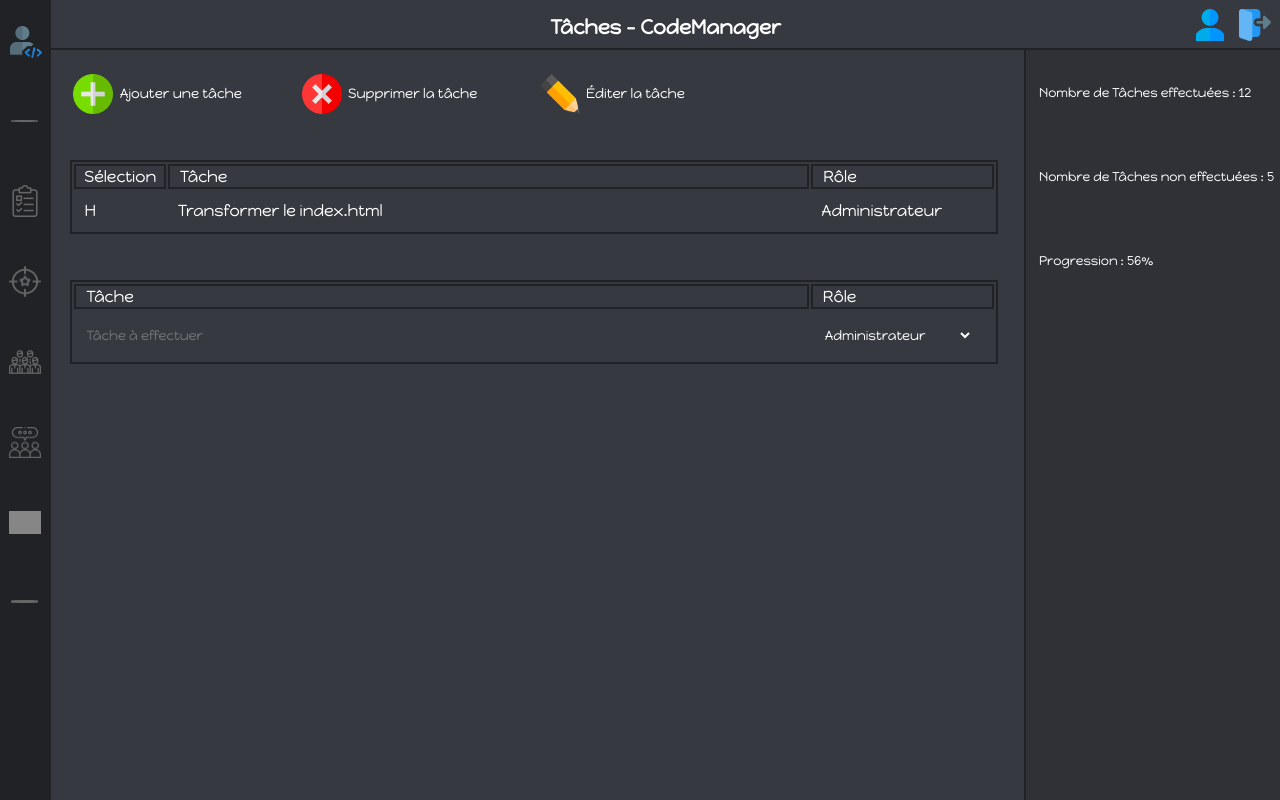
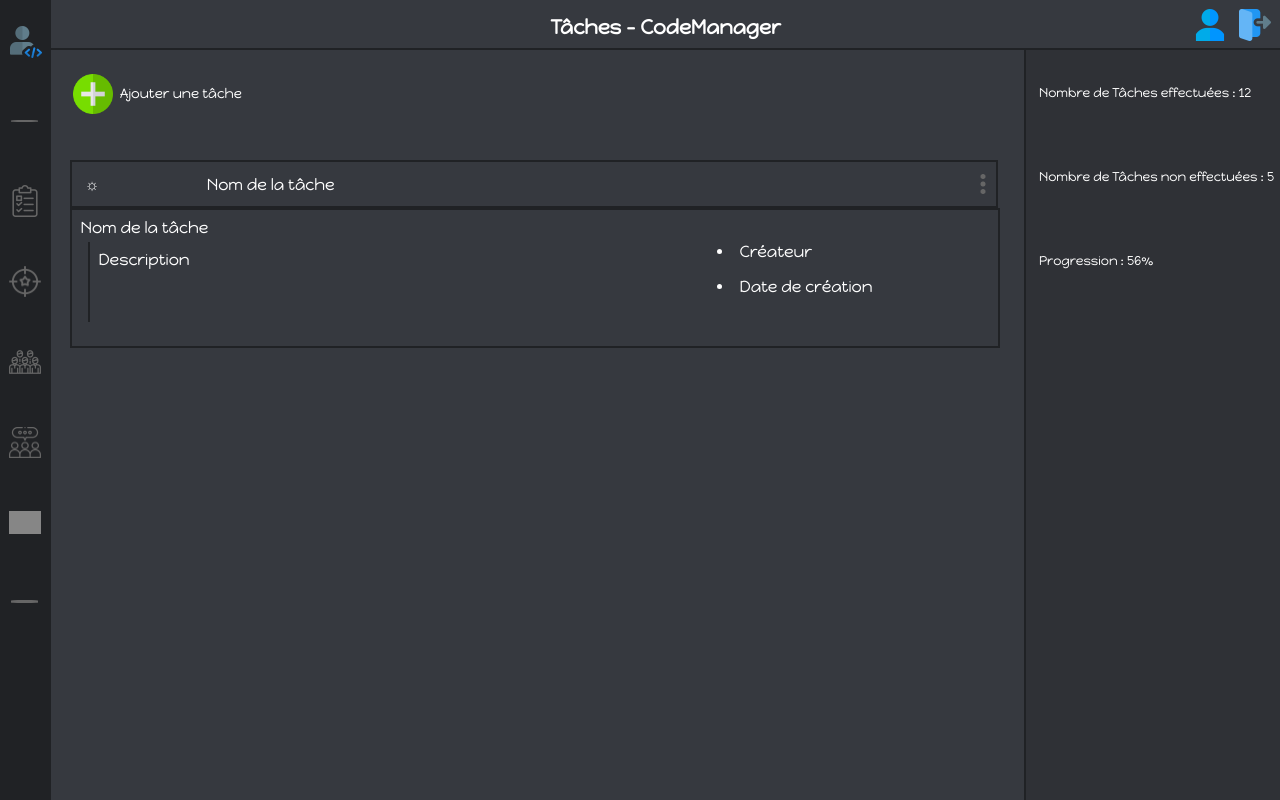
Before and after one commit to MartDel/CodeManager, a PHP site: page /design/task.html in a window 1280 px wide. Run offline with PHP 8.4, Linux system fonts and the light colour scheme; grey boxes are pictures that could not be loaded.

Commit message:
commenecement changer tache format

```diff
--- a/design/task.css
+++ b/design/task.css
@@ -156,7 +156,7 @@ a{
     position:fixed;
     background-color: rgb(54, 57, 63);
     height:10vh;
-    width:52vw;
+    width:15vw;
 }
 .edit_tasks_line{
     height:10vh;
@@ -371,10 +371,44 @@ select, input{
     transition-duration: 0.3s, 0.4s;
     transition-delay: 0ms, 200ms;
     transform-origin: bottom;
-    border-bottom:red 1px solid;
+    border-bottom:rgb(255, 0, 0) 1px solid;
 
 
 }
 #more_div li{
     padding:1vw 2vw 1vw 2vw;
 }
+#expand_menu{
+    height:2.5vh;
+    float:right;
+    filter: invert(40%);
+
+}
+#expand_div_task{
+    padding:1vh 1vh 1vh 1vh;
+    width:71.10vw;
+    height:15vh;
+    position:absolute;
+    border:rgb(32, 34, 37) 2px solid;
+    margin-left:5.5vw;
+    margin-top:calc(26vh - 0px);
+    color:rgb(255, 255, 255);
+    font-family:happy_monkeyregular;
+}
+#desc_tache_div{
+    float:left;
+    width:60%;
+    margin-left:1vh;
+    height:8vh;
+    border-left:rgb(32, 34, 37) 2px solid;
+    position:absolute;
+    padding:1vh 1vh 1vh 1vh
+
+}
+#nom_tache{
+    height:20%;
+}
+#expand_div_task li{
+    margin-left:70%;
+    padding-bottom:2vh
+}
--- a/design/task.html
+++ b/design/task.html
@@ -293,19 +293,20 @@
             document.getElementById("edit").style.borderBottomColor = "rgb(54, 57, 63)";
         }
         var tour = 1;
+
         function burger_hover() {
-            if (tour==1){
+            if (tour == 1) {
                 document.getElementById("img_menu").style.transform = "rotate(90deg)";
                 document.getElementById("more_div").style.transform = "scaleY(1)";
                 document.getElementById("more_div").style.fontSize = "1.7vh";
                 document.getElementById("more_div").style.transitionDelay = "0ms, 200ms";
-                window["tour"]=0;
-            }else{
+                window["tour"] = 0;
+            } else {
                 document.getElementById("img_menu").style.transform = "rotate(0deg)";
                 document.getElementById("more_div").style.transform = "scaleY(0)";
                 document.getElementById("more_div").style.fontSize = "0vh";
                 document.getElementById("more_div").style.transitionDelay = "200ms, 0ms";
-                window["tour"]=1;
+                window["tour"] = 1;
             }
         }
     </script>
@@ -340,49 +341,49 @@
                     <img class="img_edit_tasks" id="add_photo" src="img/web_essentials/png/066-add.png">
                     <p class="text_edit_tasks">Ajouter une tâche</p>
                 </td>
-                <td class="edit_tasks_col" id="delete" onmouseover="demitour2()" onmouseleave="demitour2leave()">
+                <!--<td class="edit_tasks_col" id="delete" onmouseover="demitour2()" onmouseleave="demitour2leave()">
                     <img class="img_edit_tasks" id="delete_photo" src="img/web_essentials/png/059-cancel.png">
                     <p class="text_edit_tasks">Supprimer la tâche</p>
                 </td>
                 <td class="edit_tasks_col" id="edit" onmouseover="demitour3()" onmouseleave="demitour3leave()">
                     <img class="img_edit_tasks" id="edit_photo" src="img/web_essentials/png/047-pencil.png">
                     <p class="text_edit_tasks">Éditer la tâche</p>
-                </td>
+                </td>-->
             </tr>
         </table>
     </div>
 
     <table id="table_tache">
-        <thead id="thead_table_tache">
-            <tr id="tr_thead_table_tache">
-                <td id="td1_thead_table_tache">
-                    Sélection
-                </td>
-                <td id="td2_thead_table_tache">
-                    Tâche
-                </td>
-                <td id="td3_thead_table_tache">
-                    Rôle
-                </td>
-            </tr>
-        </thead>
         <tbody id="tbody_table_tache">
             <tr class='tr_task'>
                 <td class="td_task">
-                    H
+                    ☼
                 </td>
                 <td class="td_task">
-                    Transformer le index.html
+                    Nom de la tâche
                 </td>
                 <td class="td_task">
-                    Administrateur
+                    <img id="expand_menu" src="img/menu.png">
                 </td>
+                <div id="expand_div_task">
+                    <div id="nom_tache">Nom de la tâche</div>
+                    <div id="desc_tache_div">Description</div>
+
+                    <div>
+                        <li>
+                            Créateur
+                        </li>
+                        <li>
+                            Date de création
+                        </li>
+                    </div>
+                </div>
             </tr>
         </tbody>
     </table>
 
 
-    <table id="table_tache2">
+    <!--<table id="table_tache2">
         <thead id="thead_table_tache">
             <tr id="tr_thead_table_tache">
                 <td id="td2_thead_table_tache2">
@@ -407,7 +408,7 @@
                 </td>
             </tr>
         </tbody>
-    </table>
+    </table>-->
 
 
 
```
